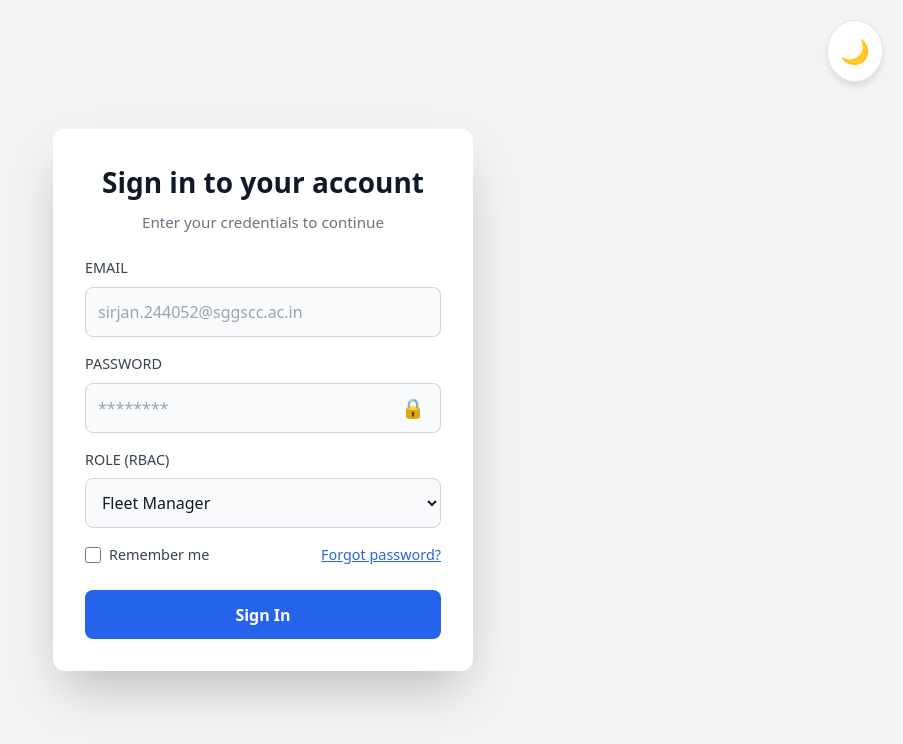
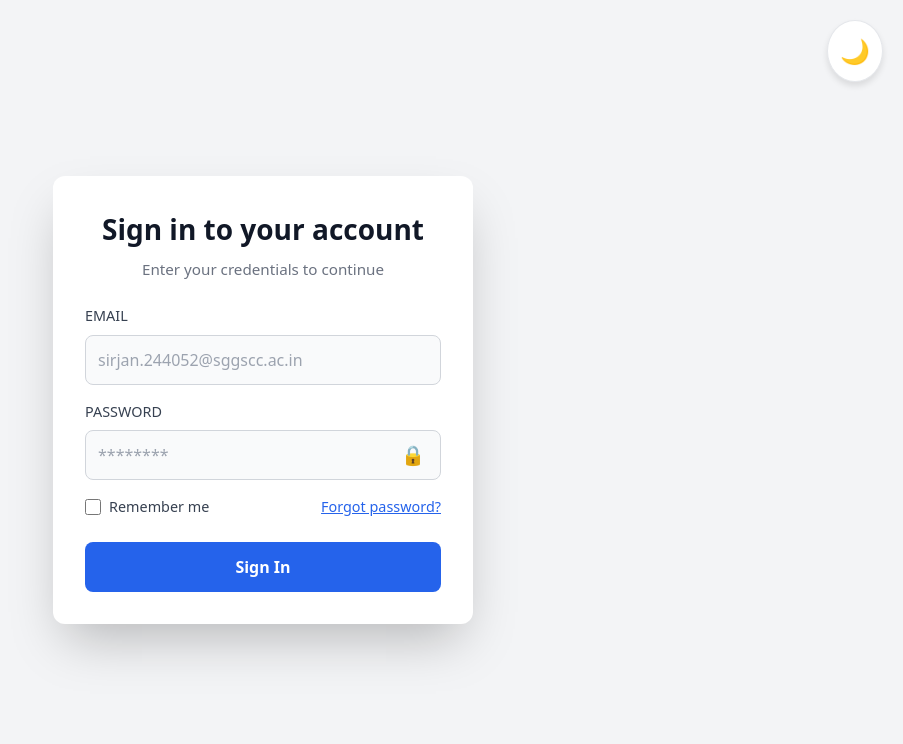
Before and after one commit to Darunesh1/odoo-TransitOps, a React (Vite) app in the folder frontend/: page /login in a window 1280 px wide. Shown: the top 744 px of the page, without its empty margins (377-1280 px from the left). Built offline with nearby package versions, Linux system fonts and the light colour scheme; no server answers.

Commit message:
refactor(login): remove role dropdown, roles now handled by backend

```diff
--- a/frontend/src/pages/Login.tsx
+++ b/frontend/src/pages/Login.tsx
@@ -9,7 +9,6 @@ const Login = () => {
   // Form state
   const [email, setEmail] = useState("");
   const [password, setPassword] = useState("");
-  const [role, setRole] = useState("Fleet Manager"); // UI only
   const [rememberMe, setRememberMe] = useState(false);
   const [showPassword, setShowPassword] = useState(false);
   const [error, setError] = useState("");
@@ -297,47 +296,6 @@ const Login = () => {
             </div>
           </div>
 
-          {/* Role (UI only) */}
-          <div style={{ marginBottom: "1rem" }}>
-            <label
-              style={{
-                display: "block",
-                marginBottom: "0.5rem",
-                fontWeight: "500",
-                color: isDark ? "#e5e7eb" : "#374151",
-                fontSize: "0.9rem",
-              }}
-            >
-              ROLE (RBAC)
-            </label>
-            <select
-              value={role}
-              onChange={(e) => setRole(e.target.value)}
-              style={{
-                width: "100%",
-                padding: "0.75rem",
-                border: "1px solid " + (isDark ? "#374151" : "#d1d5db"),
-                borderRadius: "8px",
-                backgroundColor: isDark ? "#374151" : "#f9fafb",
-                color: isDark ? "#f9fafb" : "#111827",
-                fontSize: "1rem",
-                outline: "none",
-                transition: "border-color 0.2s",
-                boxSizing: "border-box",
-                cursor: "pointer",
-              }}
-              onFocus={(e) => (e.target.style.borderColor = "#2563eb")}
-              onBlur={(e) =>
-                (e.target.style.borderColor = isDark ? "#374151" : "#d1d5db")
-              }
-            >
-              <option value="Fleet Manager">Fleet Manager</option>
-              <option value="Driver">Driver</option>
-              <option value="Safety Officer">Safety Officer</option>
-              <option value="Financial Analyst">Financial Analyst</option>
-            </select>
-          </div>
-
           {/* Remember me & Forgot password */}
           <div
             style={{
```
